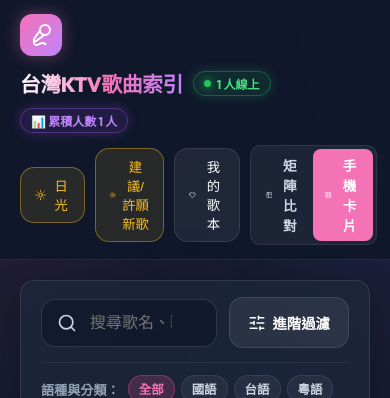
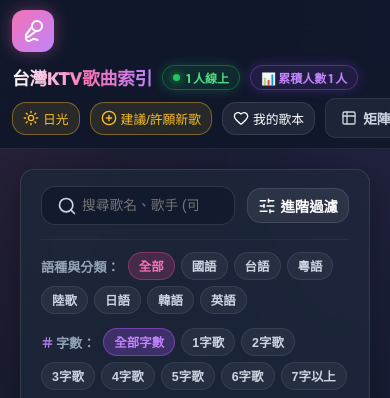
Before and after one commit to tungyingtw/TW_KTV, a React (Vite) app: page / in a window 390 px wide. Shown: the top 398 px of the page. Built offline with nearby package versions, Linux system fonts and the light colour scheme; no server answers.

Commit message:
fix: enforce zero unnatural button text wrap and perfect mobile responsive rules

```diff
--- a/src/index.css
+++ b/src/index.css
@@ -425,3 +425,86 @@ body {
   pointer-events: none;
   animation: toastCenterPop 0.3s cubic-bezier(0.16, 1, 0.3, 1) forwards;
 }
+
+/* ============================================================
+   📱 100% 完美手機響應式排版與按鈕防不自然斷行適配 (Mobile Perfection)
+   ============================================================ */
+
+/* 1. 全站所有按鈕、膠囊、標籤絕不允許中途文字不自然斷行 */
+button,
+.badge,
+.glass-pill,
+[class*="badge"],
+[class*="pill"] {
+  white-space: nowrap !important;
+}
+
+@media (max-width: 640px) {
+  /* 2. 手機頂部導覽列按鈕邊距與大小適配 */
+  header {
+    padding: 10px 12px !important;
+  }
+
+  header > div {
+    gap: 8px !important;
+  }
+
+  .navbar-title {
+    font-size: 1.12rem !important;
+  }
+
+  /* 3. 手機版按鈕縮減邊距與文字大寫 */
+  .btn-secondary,
+  .btn-primary {
+    padding: 6px 10px !important;
+    font-size: 0.8rem !important;
+    gap: 4px !important;
+  }
+
+  /* 4. 搜尋輸入框 */
+  input[placeholder*="搜尋歌名"] {
+    padding: 11px 36px 11px 40px !important;
+    font-size: 0.86rem !important;
+  }
+
+  /* 5. 語種與字數分類標籤手機橫向流暢滾動 */
+  .quick-filter-group {
+    overflow-x: auto !important;
+    padding-bottom: 4px !important;
+    -webkit-overflow-scrolling: touch !important;
+    scrollbar-width: none !important;
+  }
+
+  /* 6. 手機版彈窗 100% 防出界與高彈性滾動 */
+  [style*="position: fixed"] > [style*="background"],
+  .modal-content {
+    width: 94vw !important;
+    max-width: 94vw !important;
+    max-height: 86vh !important;
+    padding: 16px !important;
+    margin: 10px auto !important;
+    overflow-y: auto !important;
+    border-radius: 16px !important;
+  }
+
+  /* 7. 手機版右側歌本抽屜自適應寬度 */
+  .drawer-content {
+    width: 90vw !important;
+    max-width: 360px !important;
+  }
+
+  /* 8. 手機版卡片排列與門市號碼對齊 */
+  .song-card {
+    padding: 12px 14px !important;
+    margin-bottom: 10px !important;
+  }
+
+  /* 9. 手機版底部 Toast 訊息氣泡防擋與居中 */
+  .toast-notification-container {
+    bottom: 24px !important;
+    padding: 10px 18px !important;
+    font-size: 0.88rem !important;
+    max-width: 92vw !important;
+    white-space: nowrap !important;
+  }
+}
```
